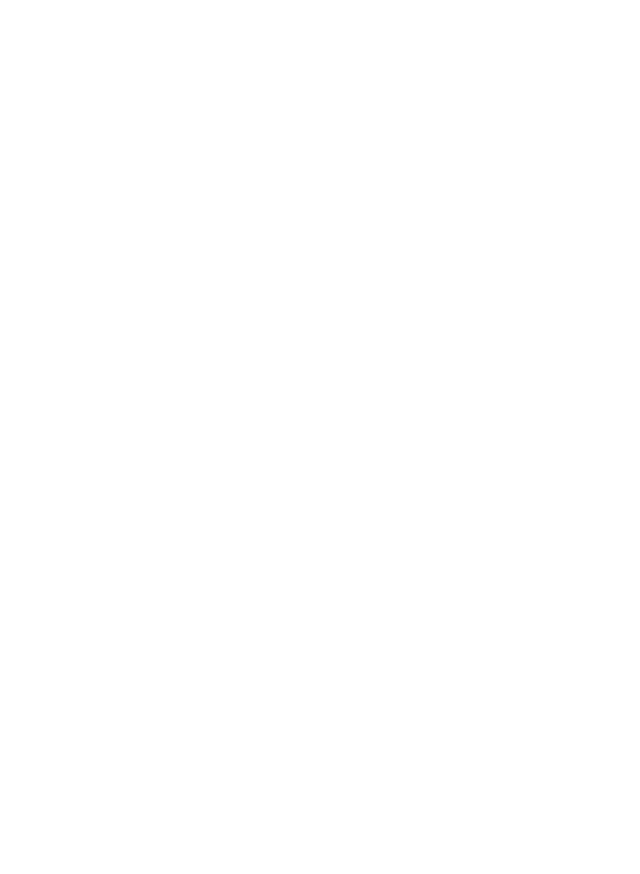
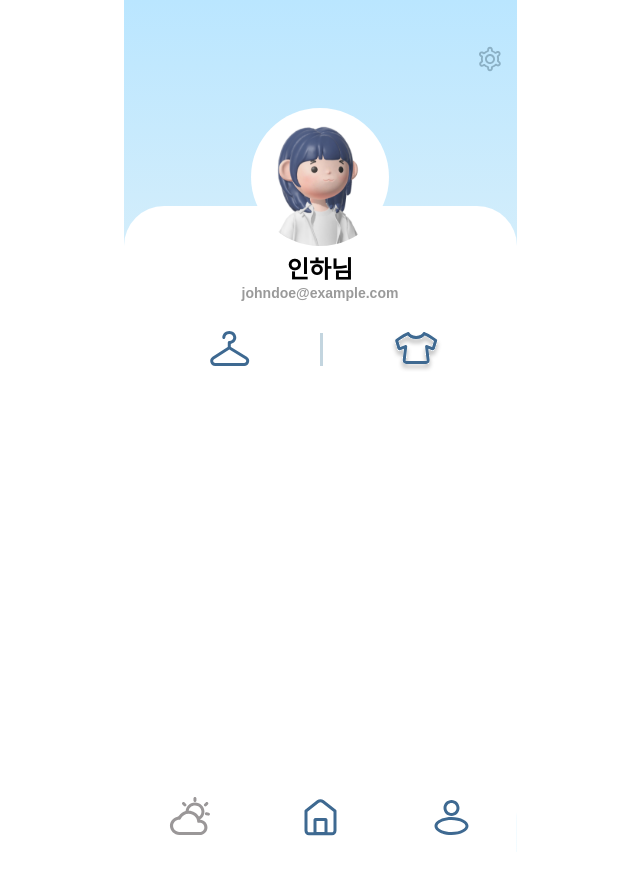
Before and after one commit to minjeongss/Nanali-cody-frontend, a React (Create React App) app: page /mypage in a window 1280 px wide. Shown: the top 874 px of the page, without its empty margins (320-960 px from the left). Before the commit the page ends 800 px from the top, so only its background shows below. Built offline with nearby package versions, Linux system fonts and the light colour scheme; the HTML template or start-up script is replaced by a standard one; a web font is replaced by a local one.

Commit message:
Fix navbar Feat Weather.jsx, MyPage.jsx

```diff
--- a/src/components/HorizontalSwiper.css
+++ b/src/components/HorizontalSwiper.css
@@ -1,14 +1,14 @@
 .horizontalSwiper{
-    height: 101px;
-    margin-left: 24px;
+    height: 160px;
+    width:382px;
+    margin-top: 19px;
 }
 .clothesType{
+    margin-left: 22px;
     font-size: 18;
     font-weight: 600;
     text-align: left;
 }
 .clothesList{
     display: flex;
-
-
 }
--- a/src/components/Nav.css
+++ b/src/components/Nav.css
@@ -1,22 +1,24 @@
-
 .wrapper {
-    position: relative;
+    position: absolute;
     left: 50%; /* Move to the horizontal center of the parent */
     transform: translateX(-50%); /* Correct for the element's width */
     width:393px;
+    top:780px;
     text-align: center;
   }
 
   /* nav태그 아래의 자식들을 수평정렬하기 위한 설정 */
   .nav {
-    background-color:#F1F1F1;
+    background-color:#FFFFFF;
     display: flex;
     height: 83px;
-
+    border-top-left-radius: 40px;
+    border-top-right-radius: 40px;
     bottom:0;
     justify-content: center;
 
   }
+
   /* nav태그 아래의 div태그들을 수평정렬 및 세로길이 설정 */
   .nav-link {
     /* 수평정렬, 5개의 button을 각각 131px width만큼 할당 */
@@ -33,6 +35,5 @@
   .nav-item {
     &.active{
       filter:invert(90%) sepia(1%) saturate(5%) hue-rotate(304deg) brightness(100%) contrast(102%);
-
     }
   }
--- a/src/components/Nav.jsx
+++ b/src/components/Nav.jsx
@@ -1,5 +1,4 @@
 import React, { useState } from "react";
-import {Outlet} from "react-router"
 import "./Nav.css";
 import { Link } from "react-router-dom";
 const Nav = ()=>{
@@ -7,12 +6,11 @@
     const [activeNav, setActiveNav] = useState(1);
     return (
             <div className = "wrapper">
-                <Outlet />
                  <nav className="nav">
                     <Link to="/weather" className="nav-link" onClick={() => setActiveNav(1)}>
                         <div className ="navIcon1">
                             <img alt="weather"
-                                src="img/weather.png"
+                                src={`${process.env.PUBLIC_URL}/assets/nav_weather.svg`}
                                 className={activeNav === 1 ? "nav-item active" : "nav-item"}
                             />
                         </div>
@@ -20,7 +18,7 @@
                     <Link to="/home" className="nav-link" onClick={() => setActiveNav(2)}>
                         <div className ="navIcon2">
                             <img alt="home"
-                                src="img/home.png"
+                               src={`${process.env.PUBLIC_URL}/assets/nav_home.svg`}
                                 className={activeNav === 2 ? "nav-item active" : "nav-item"}
                             />
                         </div>
@@ -28,7 +26,7 @@
                     <Link to="/mypage" className="nav-link" onClick={() => setActiveNav(3)}>
                         <div className ="navIcon3">
                             <img alt="mypage"
-                                src="img/mypage.png"
+                                src={`${process.env.PUBLIC_URL}/assets/nav_mypage.svg`}
                                 className={activeNav === 3 ? "nav-item active" : "nav-item"}
                             />
                         </div>
--- a/src/pages/MyPage.jsx
+++ b/src/pages/MyPage.jsx
@@ -1,13 +1,58 @@
-import React, {useState} from 'react';
+import React, { useState, useEffect } from 'react';
 import '../styles/MyPage.css';
+import { Link } from "react-router-dom";
+import Nav from '../components/Nav';
 
-function MyPage(){
+function MyPage() {
+    const [nickname, setNickname] = useState('');
+    const [email, setEmail] = useState('');
 
+    useEffect(() => {
+        // 실제로는 API 호출을 수행해야 합니다. 이 예제에서는 더미 데이터를 사용합니다.
+        // 아래의 fetchUserInfo 함수를 API 호출로 대체해야 합니다.
+        fetchUserInfo();
+    }, []);
+
+    // API 호출 함수 (더미 데이터 사용)
+    const fetchUserInfo = () => {
+        // API를 호출하여 닉네임과 이메일 정보를 가져온다고 가정
+        // 실제 API 호출 코드를 여기에 작성해야 합니다.
+        const dummyData = {
+            nickname: '인하님',
+            email: 'johndoe@example.com',
+        };
+
+        // 가져온 정보를 상태 변수에 설정
+        setNickname(dummyData.nickname);
+        setEmail(dummyData.email);
+    };
 
     return (
-        <div classname ="mypage">
-
+        <div className="mypage">
+            <Link to="/preference" className="preferencebutton">
+                <img src={`${process.env.PUBLIC_URL}/assets/preference.svg`} alt="Preference" />
+            </Link>
+            <div className='profile'>
+                <div className='profilephoto'>
+                    <img src={`${process.env.PUBLIC_URL}/assets/exprofile.svg`} alt="Profile" />
+                </div>
+                <div className='nickname'>{nickname}</div>
+                <div className='email'>{email}</div>
+            </div>
+            <div className='coordibox'>
+                <div className='selector'>
+                    <div className='coorditabbutton'>
+                        <img src={`${process.env.PUBLIC_URL}/assets/coordi.svg`} alt="Preference" />
+                    </div>
+                    <div className='v-line'></div>
+                    <div className='clothingtabbutton'>
+                        <img src={`${process.env.PUBLIC_URL}/assets/clothing.svg`} alt="Preference" />
+                    </div>
+                </div>
+            </div>
+            <Nav />
         </div>
     )
 }
+
 export default MyPage;
--- a/src/pages/WeatherPage.jsx
+++ b/src/pages/WeatherPage.jsx
@@ -1,6 +1,7 @@
 import React, {useState, useEffect } from 'react';
 import '../styles/WeatherPage.css';
 import axios from 'axios';
+import Nav from '../components/Nav';
 import HSwiper from '../components/HorizontalSwiper';
 
 
@@ -41,6 +42,7 @@
         setUvLevel(response.data.uvLevel);
         setPrecipitation(response.data.precipitation);
         setTemperature(response.data.temperature);
+
       })
       .catch(error => {
         console.error('날씨 데이터를 가져오는 중 오류 발생:', error);
@@ -60,6 +62,8 @@
         };
 
         const style = {
+          display: "block",
+          whiteSpace: "nowrap",
           fontSize: "12px",
           fontWeight:"400",
           color: "#5D5D5D"
@@ -69,27 +73,41 @@
                 <div className="weatherbox">
                     <div className="sun" >
                         <img src={`${process.env.PUBLIC_URL}/assets/sun.svg`} alt="" ></img>
-                        <div className = "uvlevel">{uvLevel}</div>
+                        {uvLevel !== null ? (
+                        <div className="uvlevel">{uvLevel}</div>
+                      ) : (
+                        <div className="temporary-message">NULL</div>
+                      )}
                         <div style={style}>자외선지수</div>
                     </div>
                     <div className="rain">
                         <img src={`${process.env.PUBLIC_URL}/assets/rain.svg`} alt="" ></img>
-                        <div className = "precipitation">{precipitation}</div>
+                        {precipitation !== null ? (
+                        <div className="precipitation">{precipitation}</div>
+                      ) : (
+                        <div className="temporary-message">NULL</div>
+                      )}
                         <div style={style}>강수량</div>
                     </div>
                     <div className="thermometer">
                         <img src={`${process.env.PUBLIC_URL}/assets/temparature.svg`} alt="" ></img>
-                        <div className = "temparature">{temperature}</div>
+                        {temperature !== null ? (
+                        <div className="temperature">{temperature}</div>
+                      ) : (
+                        <div className="temporary-message">NULL</div>
+                      )}
                         <div style={style}>기온</div>
                     </div>
+
                 </div>
+                <div className="weatherparagraph">멘트</div>
                 <div className="clothesbox">
                     <HSwiper className="Swiper_1" clothes={exampleClothes} type={top} />
                     <HSwiper className="Swiper_2" clothes={exampleClothes} type={pants} />
                     <HSwiper className="Swiper_3" clothes={exampleClothes} type={outer} />
                     <HSwiper className="Swiper_4" clothes={exampleClothes} type={shoes} />
                 </div>
-
+                <Nav/>
             </div>
     );
 }
--- a/src/styles/MyPage.css
+++ b/src/styles/MyPage.css
@@ -1,4 +1,60 @@
 .mypage{
-    background-color: #FFFFFF;
-    height: 769px;
+    display: flex;
+    align-items: center;
+    flex-direction: column;
+    background: linear-gradient(180deg, #BAE6FF 0%, rgba(209, 235, 247, 0.7) 41.98%, rgba(171, 230, 255, 0.3) 100%);
+    width: 393px;
+    height: 852px;
 }
+.preferencebutton{
+    margin-top: 44px;
+    margin-left:339px;
+}
+.profile{
+    position: absolute;
+    display: flex;
+    align-items: center;
+    flex-direction: column;
+    justify-content: center;
+    margin-top: 100px;
+    height:208px;
+    width:152px;
+    z-index: 3;
+}
+.nickname{
+    font-weight: 600px;
+    font-size:24px;
+}
+.email{
+    font-weight: 400px;
+    font-size: 14px;
+    color:#9A9A9A;
+}
+.coordibox{
+    border-radius: 40px;
+    position: absolute;
+    justify-content: center;
+    align-items: center;
+    background-color: white;
+    width:393px;
+    height:646px;
+    top:206px;
+    z-index: 0;
+}
+.selector{
+    margin-left: 82px;
+    display: flex;
+    align-items: center;
+    position: relative;
+    height: 48px;
+    width: 230px;
+    padding-top:119px;
+}
+.v-line {
+    margin-left: 66px;
+    border-left: medium solid #C3D5DF;
+    height: 33px;
+}
+.clothingtabbutton{
+    margin-left: 68px;
+}
--- a/src/styles/WeatherPage.css
+++ b/src/styles/WeatherPage.css
@@ -16,18 +16,40 @@
 }
 
 .sun {
-
+display: flex;
+flex-direction: column;
+    align-items: center;
+    justify-content: center;
 }
 .rain {
+display: flex;
+    flex-direction: column;
+    align-items: center;
+    justify-content: center;
     margin-left: 70px;
 }
 .thermometer {
+    display: flex;
+        flex-direction: column;
+        align-items: center;
+        justify-content: center;
     margin-left: 70px;
 }
+.weatherparagraph{
+    margin-top: 43px;
+    margin-bottom: 42px;
+    color:#1E678F;
+    font-weight: 600px;
+}
 .clothesbox{
+    display: flex;
+    flex-direction: column;
+    align-items: center;
     background-color: white;
-    margin-top: 42px;
     height: 918px;
     border-radius: 40px;
     width: 393px;
 }
+.Swiper_1 {
+    margin-top:37px;
+}
```
Also changed, not shown: public/assets/exprofile.svg (added), public/assets/preference.svg.
